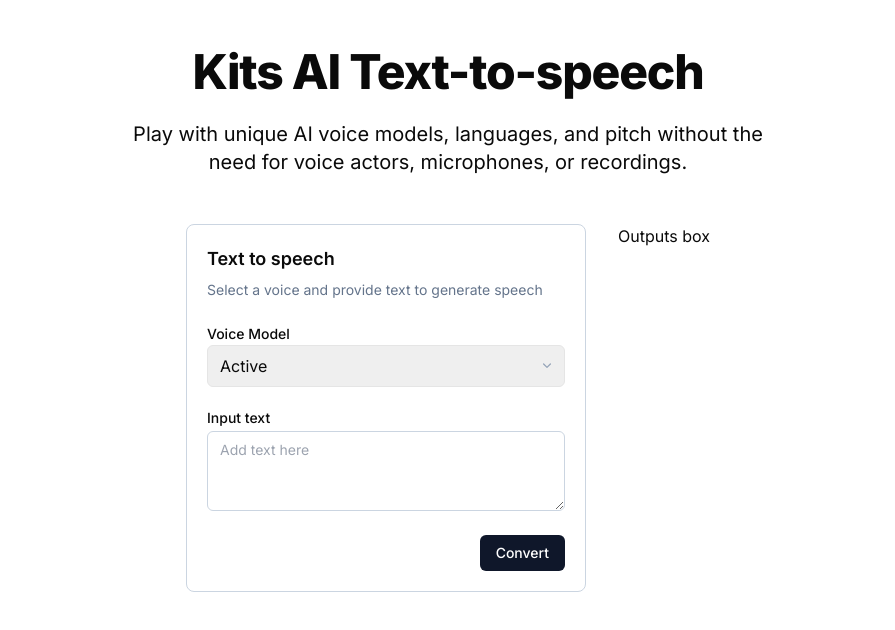
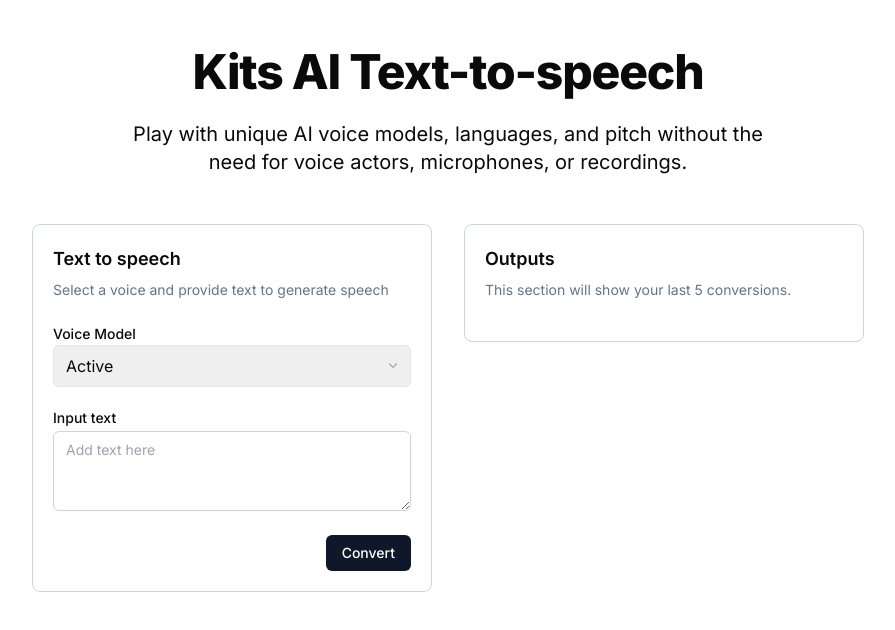
Before and after one commit to JohnnyJumper/tts-project, a Next.js app: page / in a window 1280 px wide. Shown: the top 630 px of the page, without its empty margins (192-1087 px from the left). Built offline with nearby package versions, Linux system fonts and the light colour scheme.

Commit message:
basic sceleton for outputs component

```diff
--- a/components/outputs.tsx
+++ b/components/outputs.tsx
@@ -1,5 +1,14 @@
 import * as React from "react";
 
 export default function Outputs() {
-	return <div>Outputs box</div>
+  return (
+    <div className="max-w-[400px] w-full border border-slate-300 rounded-lg p-5">
+      <div className="mb-6">
+        <h1 className="font-semibold text-lg">Outputs</h1>
+        <sub className="text-sm text-slate-500">
+          This section will show your last 5 conversions.
+        </sub>
+      </div>
+    </div>
+  );
 }
```
